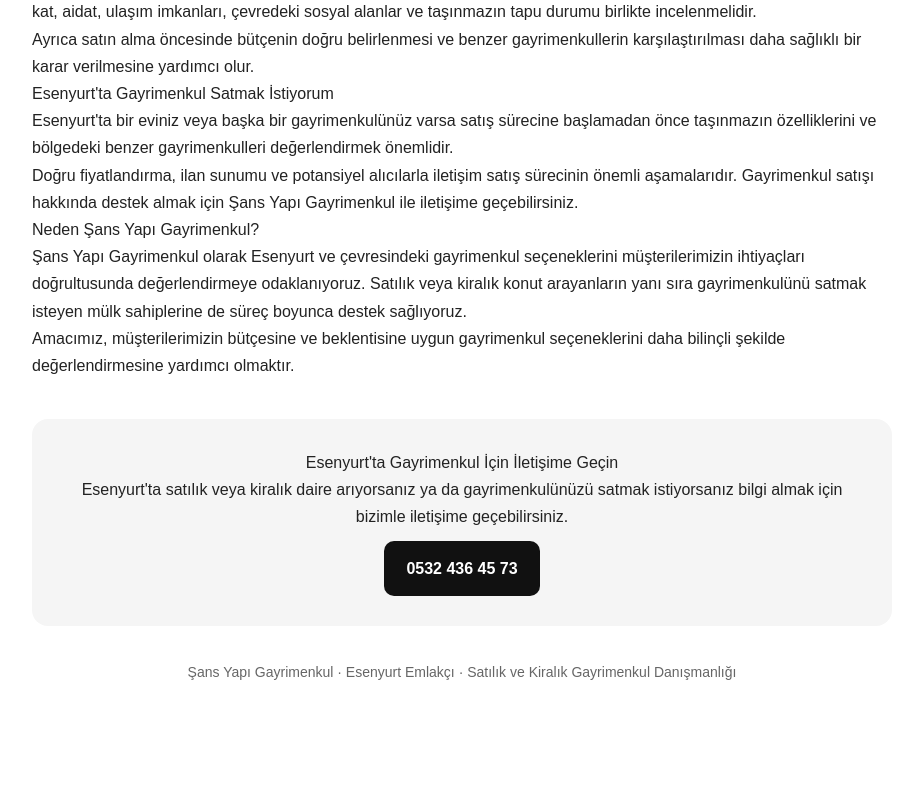
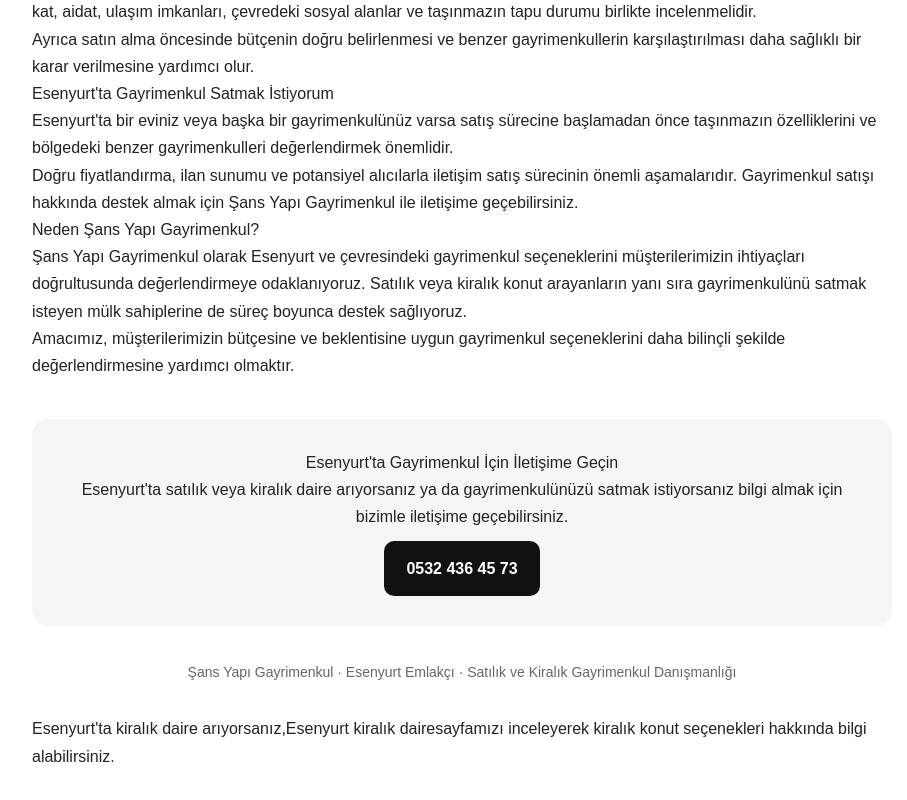
Before and after one commit to sudesolmaz1412/sansemlak, a Next.js app: page /esenyurt-emlakci in a window 1280 px wide. Shown: the part 1125-1925 px from the top of the page, without its empty margins (178-1085 px from the left). Before the commit the page ends 1880 px from the top, so only its background shows below. Built offline with nearby package versions, Linux system fonts and the light colour scheme.

Commit message:
Esenyurt kiralik daire ic linkleri eklendi

```diff
--- a/app/esenyurt-emlakci/page.tsx
+++ b/app/esenyurt-emlakci/page.tsx
@@ -279,6 +279,14 @@
         Şans Yapı Gayrimenkul · Esenyurt Emlakçı · Satılık ve Kiralık
         Gayrimenkul Danışmanlığı
       </p>
-    </main>
+
+      <p style={{ marginTop: "30px", lineHeight: 1.8 }}>
+        Esenyurt'ta kiralık daire arıyorsanız,
+        <Link href="/esenyurt-kiralik-daire">Esenyurt kiralık daire</Link>
+        sayfamızı inceleyerek kiralık konut seçenekleri hakkında bilgi
+        alabilirsiniz.
+      </p>
+
+</main>
   );
 }
--- a/app/esenyurttan-ev-almak-istiyorum/page.tsx
+++ b/app/esenyurttan-ev-almak-istiyorum/page.tsx
@@ -349,6 +349,14 @@
           }
         }
       `}</style>
-    </main>
+
+      <p style={{ marginTop: "30px", lineHeight: 1.8 }}>
+        Esenyurt'ta kiralık daire arıyorsanız,
+        <Link href="/esenyurt-kiralik-daire">Esenyurt kiralık daire</Link>
+        sayfamızı inceleyerek kiralık konut seçenekleri hakkında bilgi
+        alabilirsiniz.
+      </p>
+
+</main>
   );
 }
```
